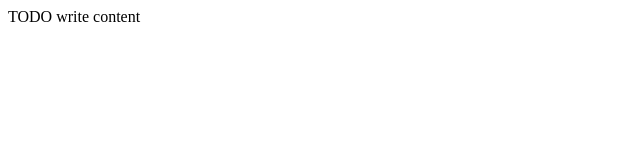
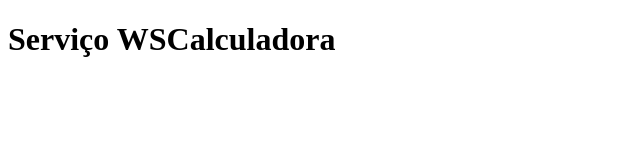
Before and after one commit to RobsonBrazJunior/WSCalculadora, a plain HTML site: page web/index.html in a window 1280 px wide. Shown: the whole page, without its empty margins (0-640 px from the left). Drawn offline with Linux system fonts and the light colour scheme.

Commit message:
Atualizada página index.html

```diff
--- a/web/index.html
+++ b/web/index.html
@@ -1,16 +1,11 @@
 <!DOCTYPE html>
-<!--
-To change this license header, choose License Headers in Project Properties.
-To change this template file, choose Tools | Templates
-and open the template in the editor.
--->
 <html>
     <head>
-        <title>TODO supply a title</title>
+        <title>Página Inicial</title>
         <meta charset="UTF-8">
         <meta name="viewport" content="width=device-width, initial-scale=1.0">
     </head>
     <body>
-        <div>TODO write content</div>
+        <h1>Serviço WSCalculadora</h1>
     </body>
 </html>
```
